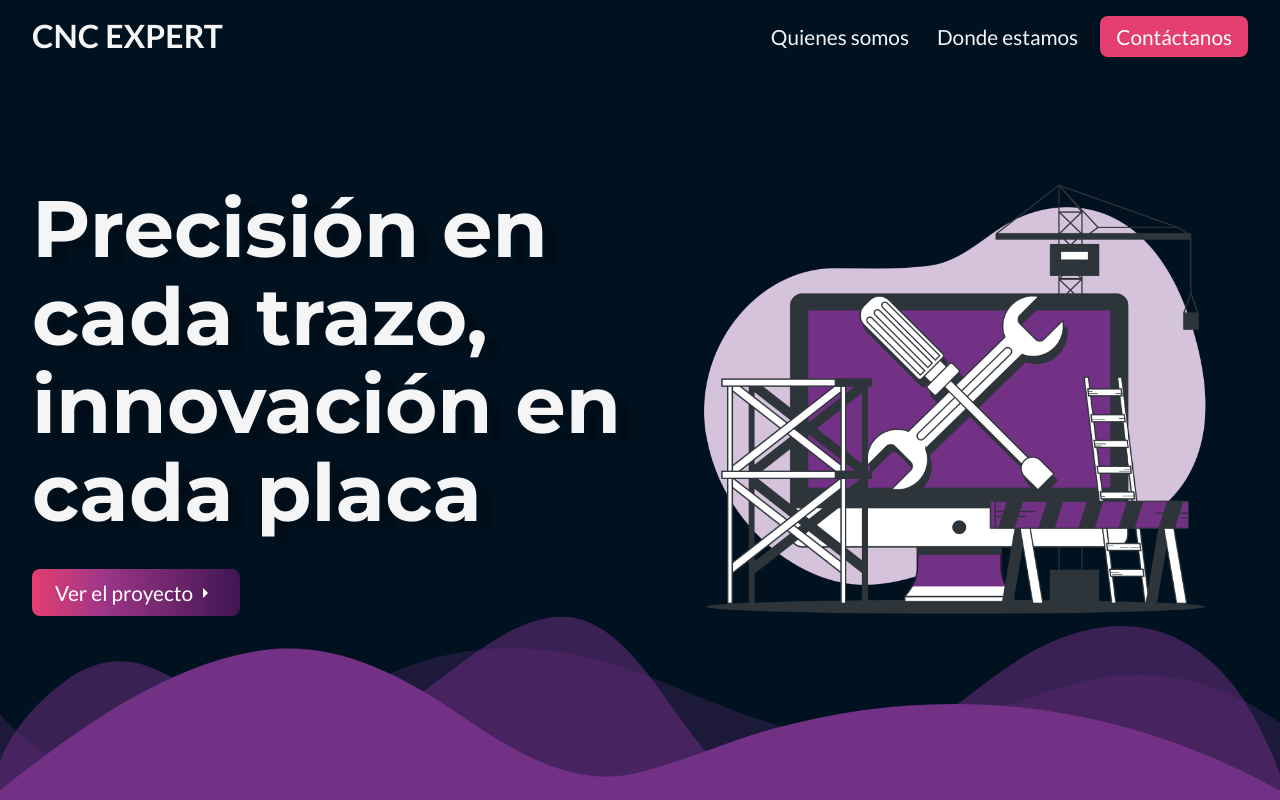
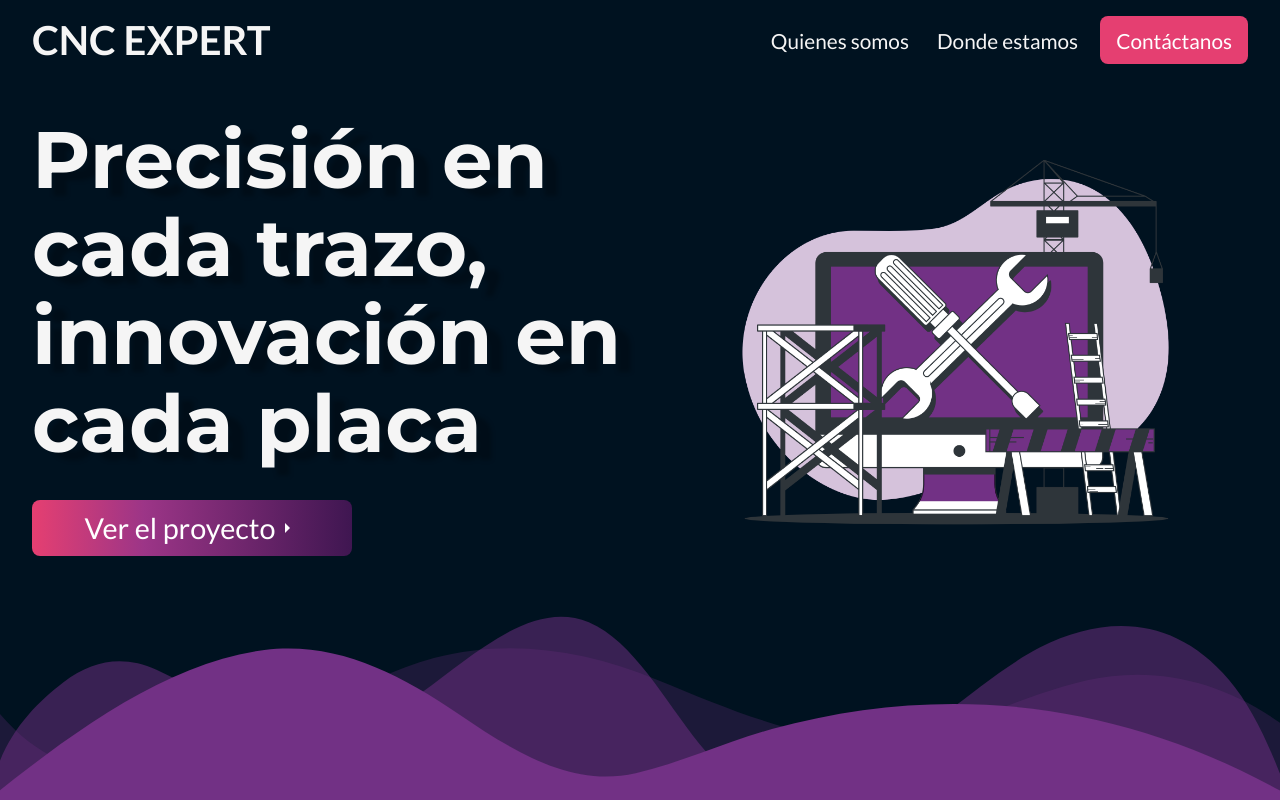
Before and after one commit to Argiiasd/CNC_Expert_Landing_Page, a Next.js app: page / in a window 1280 px wide. Shown: the top 800 px of the page. Built offline with nearby package versions, Linux system fonts and the light colour scheme.

Commit message:
cambios en presentation. nuevo max width

```diff
--- a/app/globals.css
+++ b/app/globals.css
@@ -1,6 +1,7 @@
 body {
   margin: 0 auto;
   font-family: 'Roboto', sans-serif;
+  overflow-x: hidden;
 }
 
 * {
--- a/app/ui/presentation.jsx/presentation.jsx
+++ b/app/ui/presentation.jsx/presentation.jsx
@@ -17,10 +17,15 @@ export default function Presentation() {
                     </div>
                 </div>
                 <div className={styles.presentationContent}>
-                    <h1 className={styles.title2}>Precisión en cada trazo, innovación en cada placa</h1>
-                    <button className={styles.AboutButton}>Ver el proyecto <ArrowRightIcon /></button>
+                    <div className={styles.gridText}>
+                        <h1 className={styles.title2}>Precisión en cada trazo, innovación en cada placa</h1>
+                        <button className={styles.AboutButton}>Ver el proyecto <ArrowRightIcon /></button>
+                    </div>
+                    <div className={styles.gridImage}>
+                        <Image src={vector} alt="vector" className={styles.image} />
+                    </div>
+
                 </div>
-                <Image src={vector} alt="vector" className={styles.image} />
             </div>
 
             <div className={styles.waves}>
--- a/app/ui/presentation.jsx/presentation.module.css
+++ b/app/ui/presentation.jsx/presentation.module.css
@@ -68,7 +68,7 @@
 }
 
 .title {
-    font-size: 2rem;
+    font-size: 2.5rem;
     padding-left: 2rem;
     font-family: 'Lato', sans-serif;
 }
@@ -99,47 +99,61 @@
 }
 
 .presentationContent {
-    margin-top: 8rem;
-    display: flex;
-    flex-direction: column;
-    justify-content: flex-start;
-    padding: 0px 2rem 0px 2rem;
-    gap: 2rem;
-    animation: titleAnimation 1.5s ease 1 forwards;
+    display: grid;
+    grid-template-columns: 1fr 1fr;
+    width: 100%;
+    align-items: center;
 }
 
 .AboutButton {
     display: flex;
     align-items: center;
     justify-content: center;
-    background-color: #F5F5F5;
     color: white;
     border: none;
-    font-size: 1.3rem;
+    font-size: 1.8rem;
     font-family: 'Lato', sans-serif;
     padding: 0.7rem 1rem;
     border-radius: 0.5rem;
-    width: 13rem;
+    width: 20rem;
     background: linear-gradient(90deg, rgba(229,63,113,1) 0%, rgba(156,53,135,1) 35%, rgba(63,22,81,1) 100%);
+    transition: 0.5s ease;
+}
+
+.AboutButton:hover {
+    cursor: pointer;
+    translate: 0 -5px;
+
 }
 
 .title2 {
     font-size: 5rem;
     color: #F5F5F5;
     font-family: 'Montserrat', sans-serif;
-    width: 55%;
     text-shadow: 15px 8px 4px rgba(0, 0, 0, 0.25);
     line-height: 1.1;
-    animation: titleAnimation 1.5s ease 1 forwards;
 }
 
+.gridText {
+    display: flex;
+    flex-direction: column;
+    justify-content: center;
+    gap: 2rem;
+    animation: titleAnimation 1s ease 1 forwards;
+    padding-left: 2rem;
+    height: 100%;
+}
+
+.gridImage {
+    display: flex;
+    justify-content: center;
+    align-items: center;
+}
 .image {
-    width: 50%;
+    width: 85%;
     height: auto;
-    position: absolute;
-    right: 0;
-    top: 4.5rem;
-    animation: imageAnimation 1.5s ease 1 forwards;
+    animation: imageAnimation 1s ease 1 forwards;
+    object-fit: contain;
 }
 
 .waves {
```
